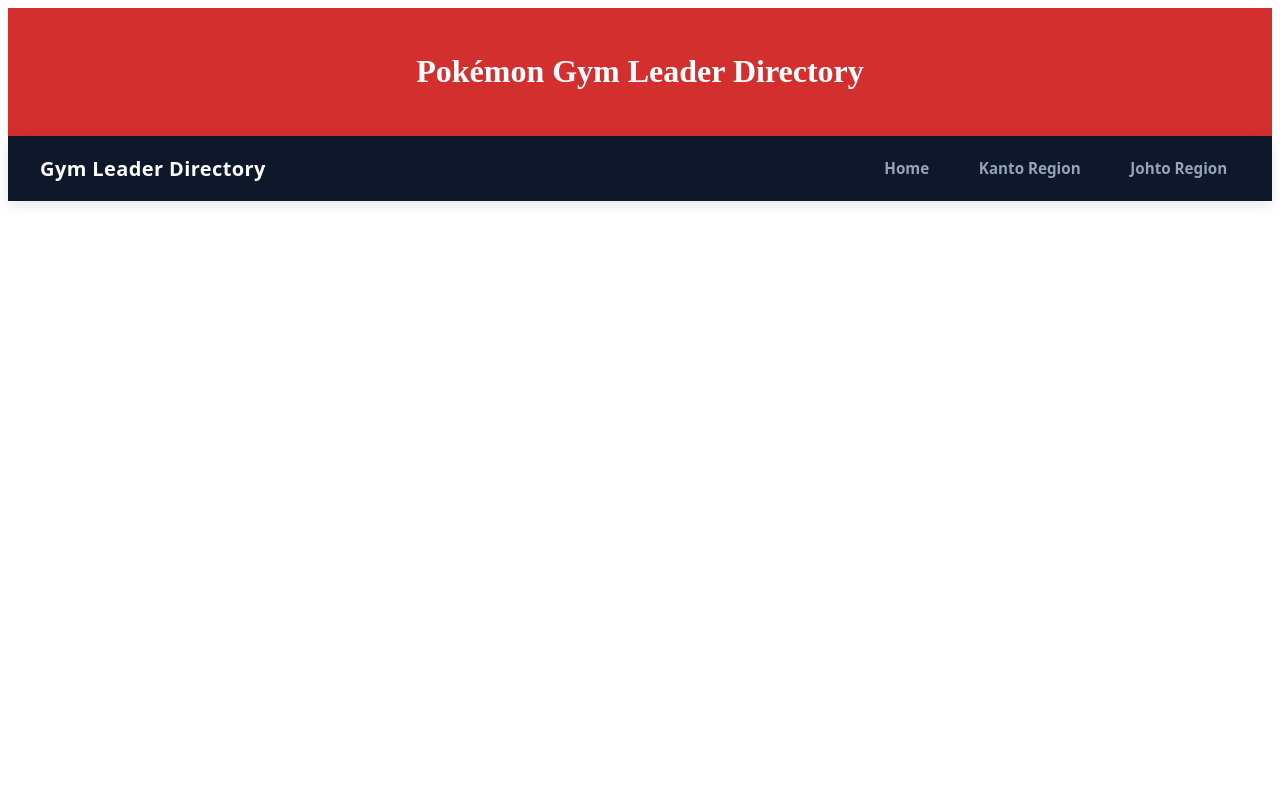
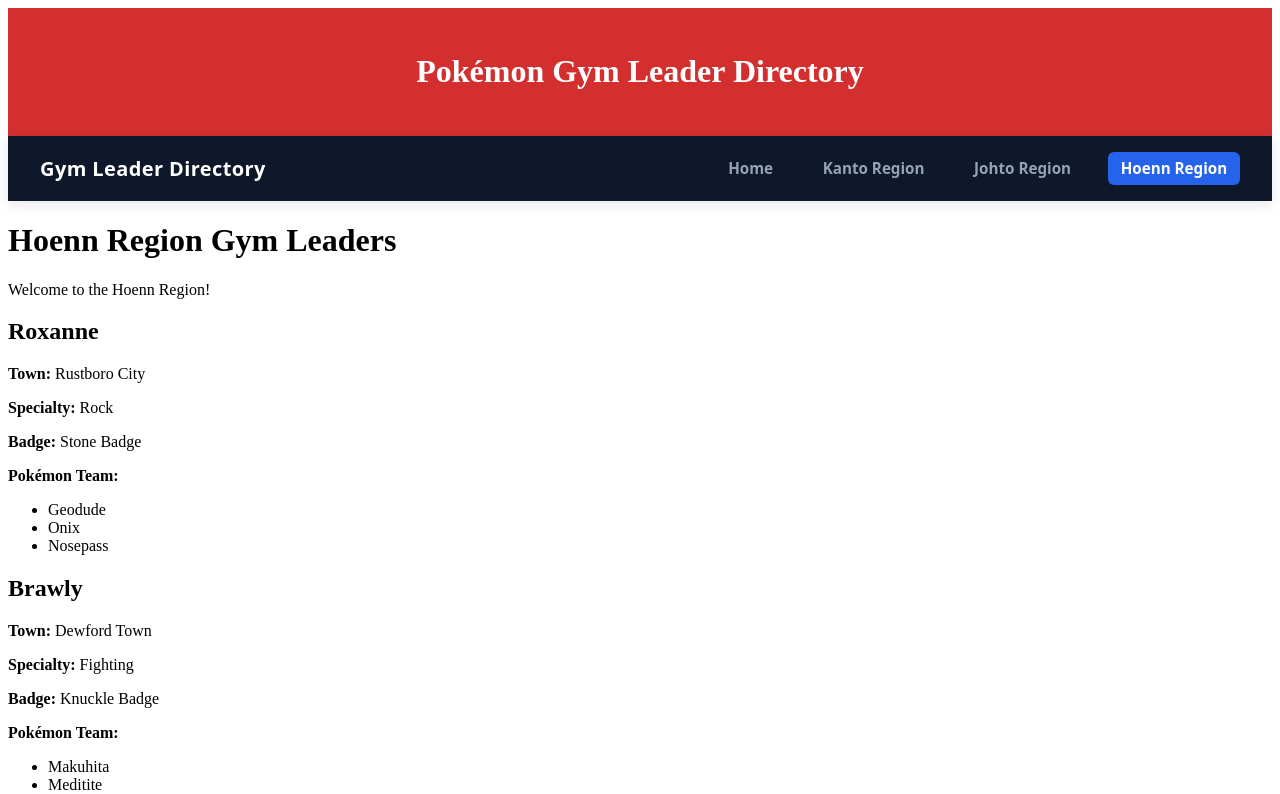
Before and after one commit to DavidDgxd/mg-gym-leaders-application, an Angular app: page /hoenn in a window 1280 px wide. Before the commit this address led to /. Shown: the top 794 px of the page. Built offline with nearby package versions, Linux system fonts and the light colour scheme.

Commit message:
feat: Add Hoenn region leaders and update routing and navbar

```diff
--- a/src/app/app.routes.ts
+++ b/src/app/app.routes.ts
@@ -2,10 +2,12 @@
 import { Home } from './home/home';
 import { KantoRegion } from './kanto-region/kanto-region';
 import { JohtoRegion } from './johto-region/johto-region';
+import { HoennLeaders } from './hoenn-leaders/hoenn-leaders';
 
 export const routes: Routes = [
   { path: '', redirectTo: 'home', pathMatch: 'full' },
   { path: 'home', component: Home },
   { path: 'kanto', component: KantoRegion },
-  { path: 'johto', component: JohtoRegion }
+  { path: 'johto', component: JohtoRegion },
+  { path: 'hoenn', component: HoennLeaders }
 ];
--- a/src/app/hoenn-leaders/hoenn-leaders.html
+++ b/src/app/hoenn-leaders/hoenn-leaders.html
@@ -1 +1,22 @@
-<p>hoenn-leaders works!</p>
+<div class="region-container">
+  <h1>Hoenn Region Gym Leaders</h1>
+  <p>Welcome to the Hoenn Region!</p>
+
+  <div class="leader-grid">
+    @for (leader of hoennService.trainers(); track leader.name) {
+      <div class="leader-card">
+        <h2>{{ leader.name }}</h2>
+        <p><strong>Town:</strong> {{ leader.town }}</p>
+        <p><strong>Specialty:</strong> {{ leader.specialty }}</p>
+        <p><strong>Badge:</strong> {{ leader.badge }}</p>
+
+        <p><strong>Pokémon Team:</strong></p>
+        <ul>
+          @for (pokemon of leader.pokemonTeam; track $index) {
+            <li>{{ pokemon }}</li>
+          }
+        </ul>
+      </div>
+    }
+  </div>
+</div>
--- a/src/app/hoenn-leaders/hoenn-leaders.ts
+++ b/src/app/hoenn-leaders/hoenn-leaders.ts
@@ -1,4 +1,5 @@
-import { Component } from '@angular/core';
+import { Component, inject } from '@angular/core';
+import { HoennServices } from '../services/hoenn';
 
 @Component({
   imports: [],
@@ -6,4 +7,6 @@
   styleUrl: './hoenn-leaders.css',
   templateUrl: './hoenn-leaders.html',
 })
-export class HoennLeaders {}
+export class HoennLeaders {
+  hoennService = inject(HoennServices);
+}
--- a/src/app/navbar/navbar.html
+++ b/src/app/navbar/navbar.html
@@ -4,5 +4,6 @@
     <a routerLink="/home" routerLinkActive="active">Home</a>
     <a routerLink="/kanto" routerLinkActive="active">Kanto Region</a>
     <a routerLink="/johto" routerLinkActive="active">Johto Region</a>
+    <a routerLink="/hoenn" routerLinkActive="active">Hoenn Region</a>
   </div>
 </nav>
```
